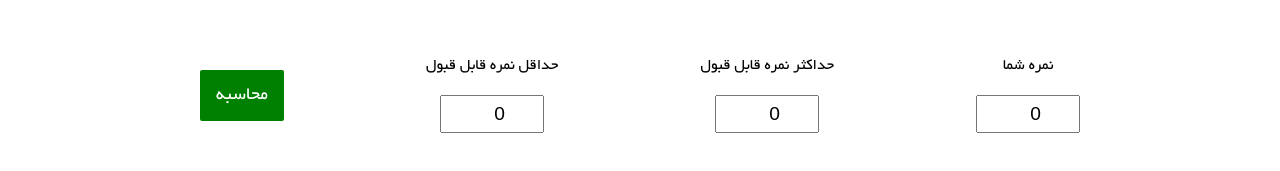
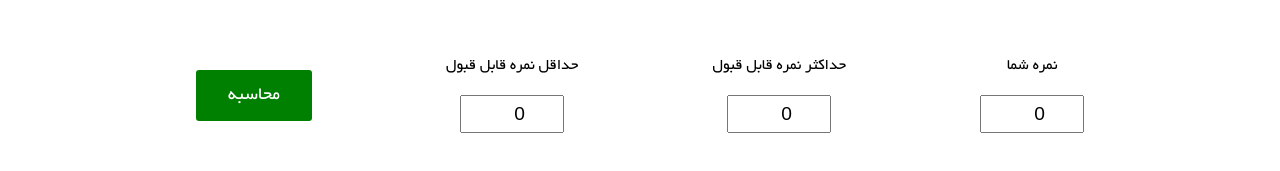
Before and after one commit to mohammadJaliliTorkamani/stu_assist, a React (Create React App) app: page /gpa-calculator in a window 1280 px wide. Shown: the part 272-443 px from the top of the page. Built offline with nearby package versions, Linux system fonts and the light colour scheme; no server answers.

Commit message:
button radius enhanced

```diff
--- a/src/components/Button.tsx
+++ b/src/components/Button.tsx
@@ -3,10 +3,13 @@ import styled from "@emotion/styled"
 const Container = styled.button`
     color: white;
     border: 0px solid green;
-    border-radius: 2px;
+    border-radius: 3px;
     font-size: 1.2rem;
     cursor: pointer;
-    padding: 1rem;
+    padding-left: 2rem;
+    padding-right: 2rem;
+    padding-top: 1rem;
+    padding-bottom: 1rem;
 `;
 
 interface IProps {
```
